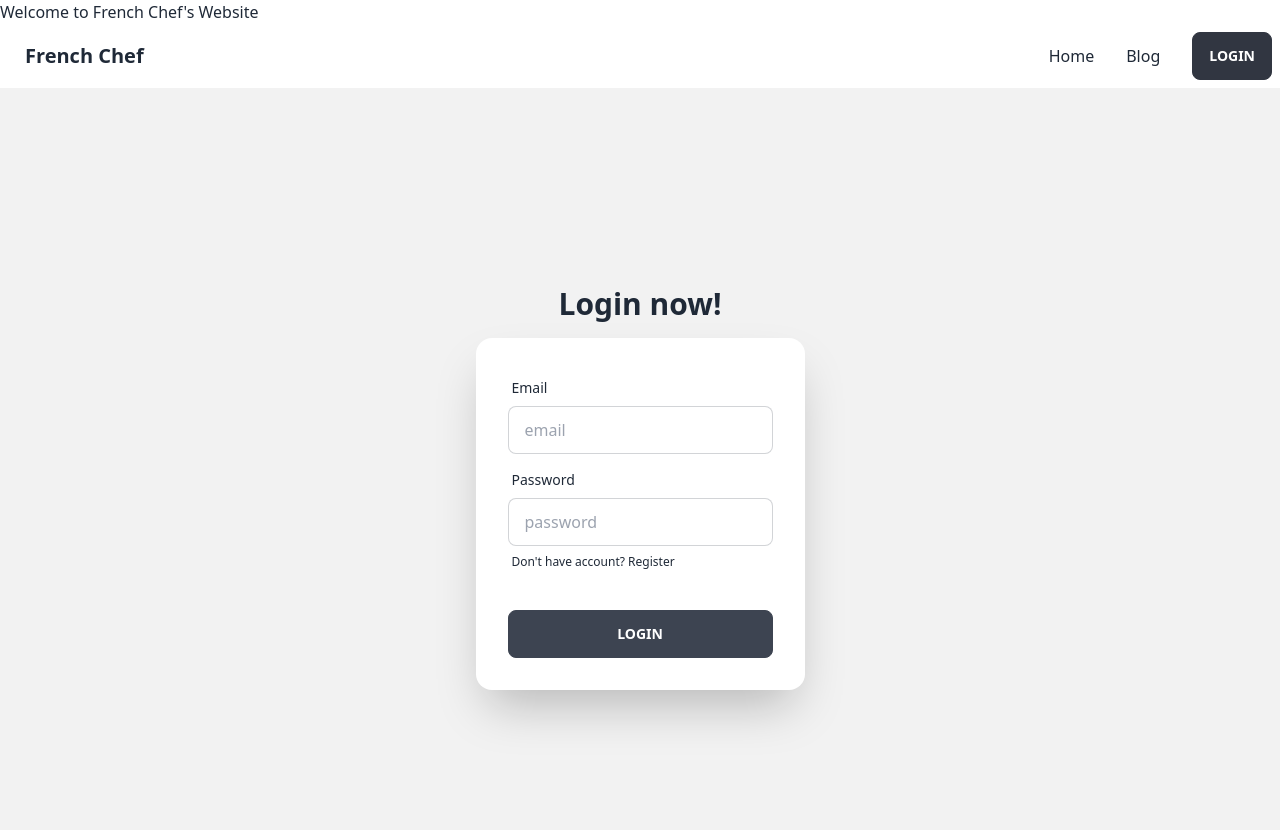
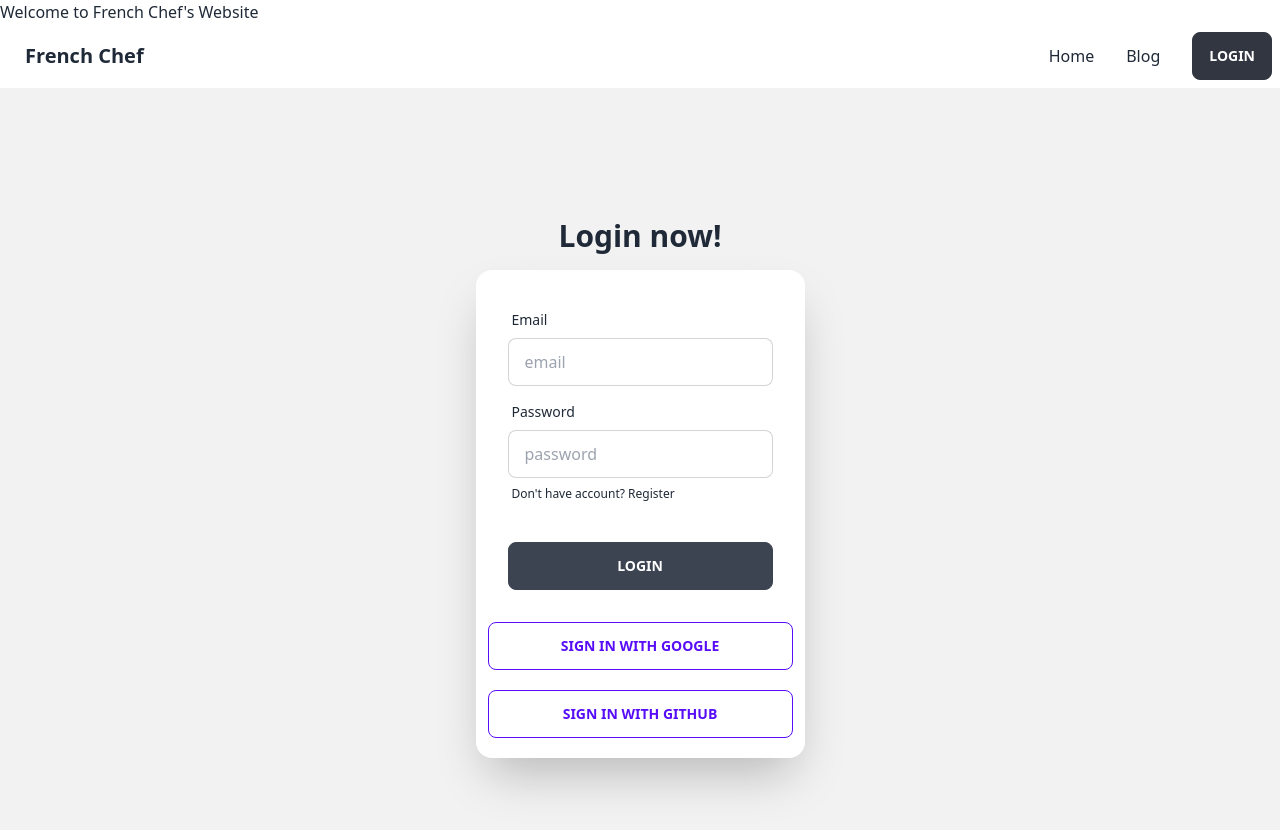
Before and after one commit to semon69/chef-reciepe-client, a React (Vite) app: page /login in a window 1280 px wide. Shown: the top 830 px of the page. Built offline with nearby package versions, Linux system fonts and the light colour scheme; no server answers.

Commit message:
google sign in method add

```diff
--- a/src/components/Login/Login.jsx
+++ b/src/components/Login/Login.jsx
@@ -3,7 +3,7 @@ import { Link, useLocation, useNavigate } from 'react-router-dom';
 import { AuthContext } from '../../provider/AuthProvider';
 
 const Login = () => {
-    const { signIn } = useContext(AuthContext);
+    const { signIn, googleSignIn } = useContext(AuthContext);
 
     const navigate = useNavigate();
     const location = useLocation();
@@ -18,8 +18,9 @@ const Login = () => {
             .then(result => {
                 console.log(result.user)
                 form.reset()
-                navigate(from, {replace: true})
+                navigate(from, { replace: true })
             })
+
     }
     return (
         <div>
@@ -50,6 +51,10 @@ const Login = () => {
                                 <button className="btn btn-black">Login</button>
                             </div>
                         </form>
+
+                        <button onClick={googleSignIn} className="btn btn-outline btn-primary mx-3">Sign in with Google</button>
+                        <button className="btn btn-outline btn-primary mx-3 my-5">Sign in with Github</button>
+
                     </div>
                 </div>
             </div>
--- a/src/provider/AuthProvider.jsx
+++ b/src/provider/AuthProvider.jsx
@@ -1,30 +1,42 @@
 import React, { createContext, useEffect, useState } from 'react';
-import { createUserWithEmailAndPassword, getAuth, onAuthStateChanged, signInWithEmailAndPassword, signOut, updateProfile } from "firebase/auth";
+import { GoogleAuthProvider, createUserWithEmailAndPassword, getAuth, onAuthStateChanged, signInWithEmailAndPassword, signInWithPopup, signOut, updateProfile } from "firebase/auth";
 import app from '../firebase/firebase.config';
+
 
 export const AuthContext = createContext(null);
 const auth = getAuth(app);
+const googleProvider = new GoogleAuthProvider();
 
 const AuthProvider = ({ children }) => {
     const [user, setUser] = useState(null);
     const [loading, setLoading] = useState(true)
+
     const createUser = (email, password) => {
         return createUserWithEmailAndPassword(auth, email, password)
     }
+
     const updateUser = (name, photo) => {
         setLoading(true)
         return updateProfile(auth.currentUser, {
             displayName: name, photoURL: photo,
         })
     }
+
     const signIn = (email, password) => {
         setLoading(true)
         return signInWithEmailAndPassword(auth, email, password)
     }
+
     const logout = () => {
         signOut(auth)
             .then(() => { })
     }
+
+    const googleSignIn = () => {
+        return signInWithPopup(auth, googleProvider)
+            .then(() => { });
+    }
+
     useEffect(() => {
         const unsubscribe = onAuthStateChanged(auth, currentUser => {
             console.log(currentUser)
@@ -41,7 +53,8 @@ const AuthProvider = ({ children }) => {
         createUser,
         updateUser,
         signIn,
-        logout
+        logout,
+        googleSignIn
     }
     return (
         <AuthContext.Provider value={authInfo}>
```
